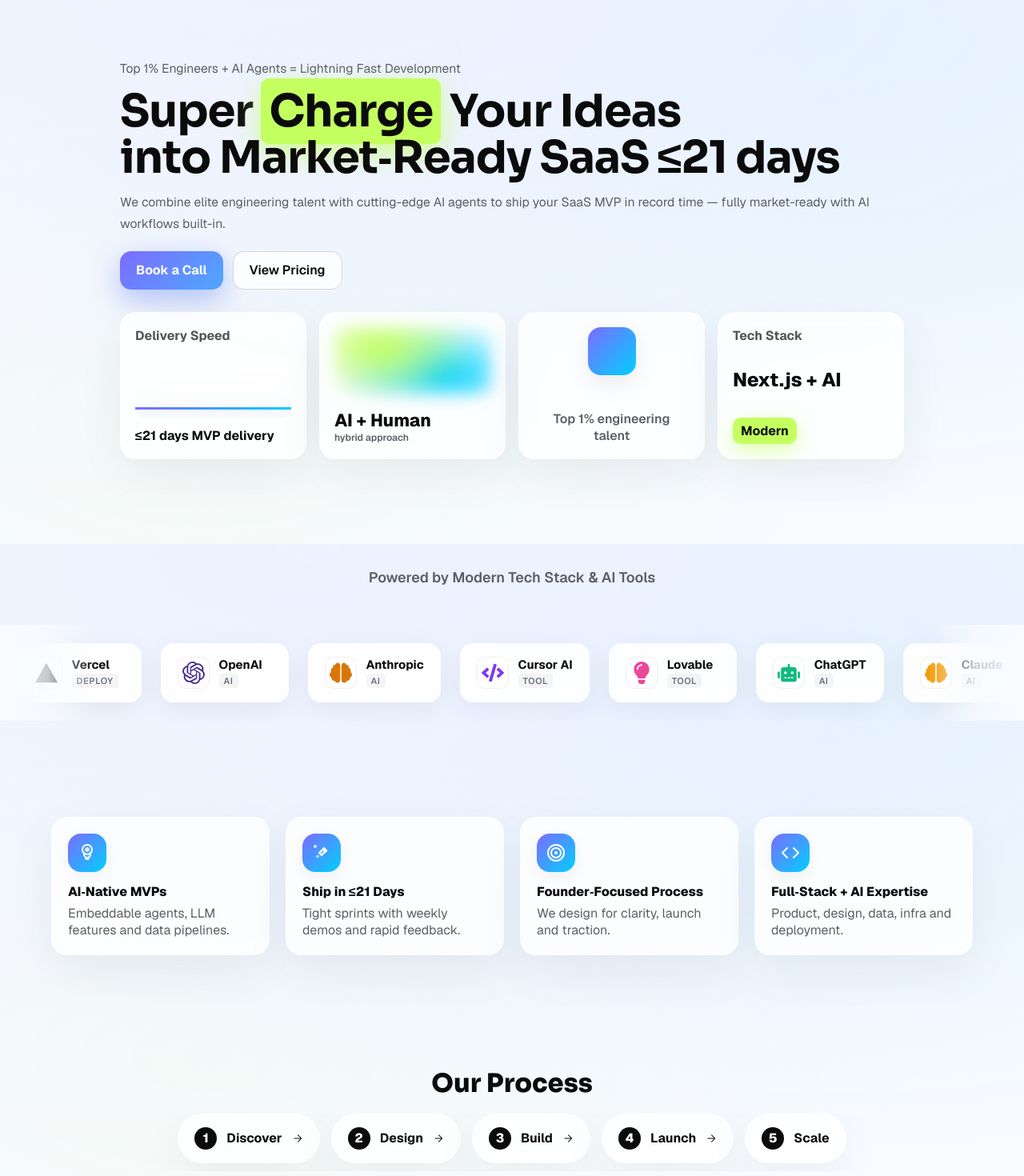
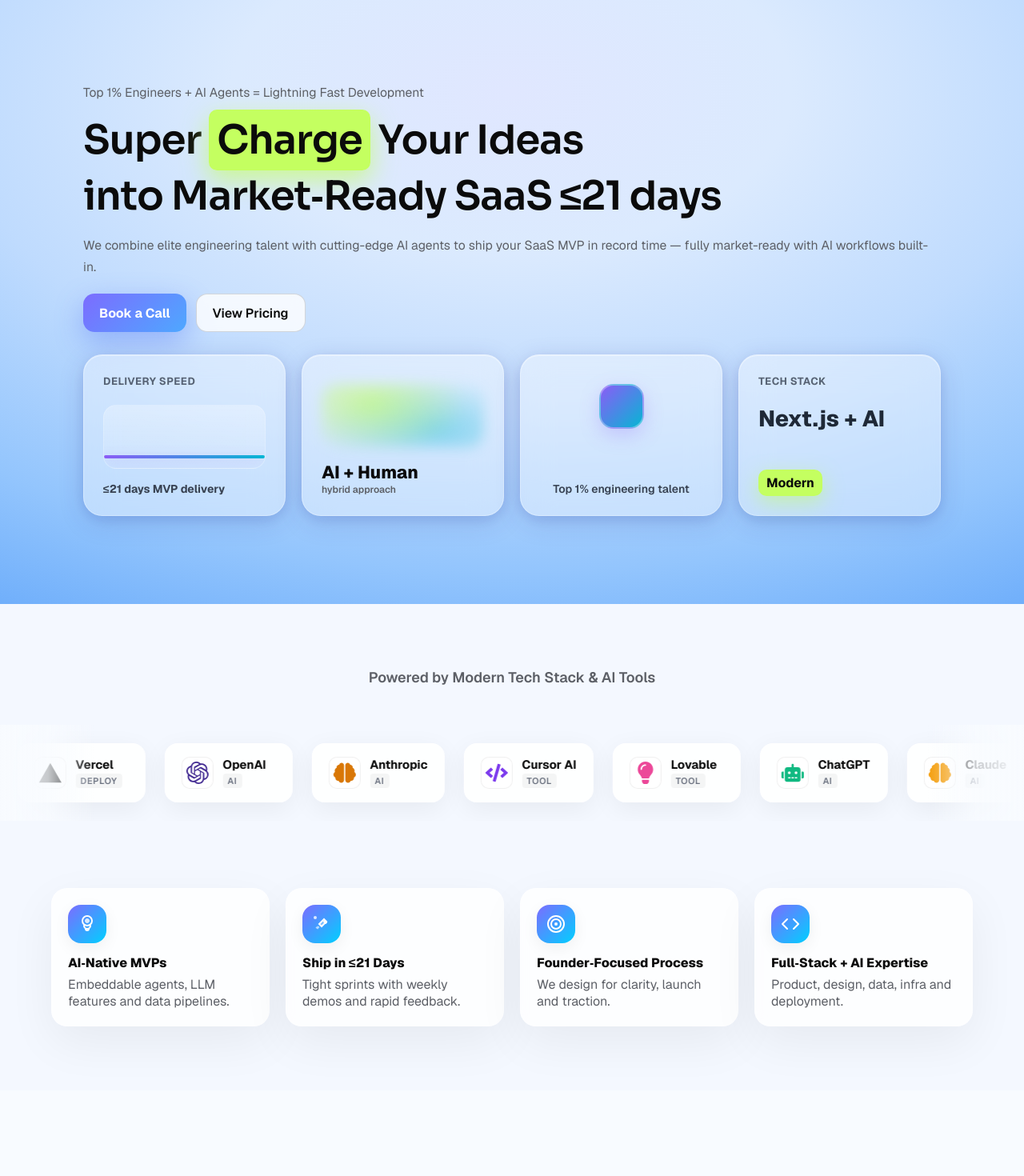
Before and after one commit to arkalal/agency-app, a Next.js app: page / in a window 1280 px wide. Shown: the part 120-1590 px from the top of the page at 80% size. Built offline with nearby package versions, Linux system fonts and the light colour scheme.

Commit message:
fixing UI

```diff
--- a/components/Home/FinalCta/FinalCta.module.scss
+++ b/components/Home/FinalCta/FinalCta.module.scss
@@ -1,32 +1,18 @@
 .wrap {
-  margin: 80px 0 60px;
+  margin: 0 0 80px;
   padding: 0 var(--container-pad);
 }
 .inner {
   border-radius: 32px;
   padding: 48px 36px;
-  background: linear-gradient(
-    135deg,
-    rgba(124, 108, 255, 0.3),
-    rgba(0, 208, 255, 0.3)
-  );
-  box-shadow: var(--shadow-lg);
+  background: #ffffff;
+  box-shadow: 0 8px 32px rgba(0, 0, 0, 0.08);
   text-align: center;
   position: relative;
   overflow: hidden;
   max-width: 980px;
-  margin: 0 auto;
-}
-.inner::before {
-  content: '';
-  position: absolute;
-  inset: 0;
-  background: radial-gradient(
-    600px 400px at 50% 30%,
-    rgba(196, 255, 96, 0.15),
-    transparent
-  );
-  pointer-events: none;
+  margin: 0 auto 60px;
+  border: 1px solid rgba(12, 12, 12, 0.06);
 }
 .title {
   font-size: 32px;
--- a/components/Home/Hero/Hero.js
+++ b/components/Home/Hero/Hero.js
@@ -5,8 +5,8 @@ import styles from "./Hero.module.scss";
 
 export default function Hero(){
   return (
-    <section className={`container ${styles.hero}`}>
-      <div className={styles.inner}>
+    <section className={styles.hero}>
+      <div className={`container ${styles.inner}`}>
         <div className={`subtitle ${styles.trustNote}`}>Top 1% Engineers + AI Agents = Lightning Fast Development</div>
         <h1 className={styles.h1}>
           Super <span className={styles.neon}>Charge</span> Your Ideas
--- a/components/Home/Hero/Hero.module.scss
+++ b/components/Home/Hero/Hero.module.scss
@@ -1,27 +1,205 @@
-.hero{padding:120px 0 56px;position:relative}
-.inner{max-width:980px;margin:0 auto}
-.trustNote{margin-bottom:14px}
-.h1{font-size:56px;line-height:1.04;letter-spacing:-0.02em;margin-bottom:14px}
-.neon{background:var(--accent-neon);padding:6px 10px;border-radius:10px;box-shadow:0 8px 24px rgba(196,255,96,.5);animation:pulse 2s ease-in-out infinite alternate}
+.hero {
+  min-height: 100vh;
+  display: flex;
+  align-items: center;
+  padding: 120px 0 80px;
+  position: relative;
+  background: radial-gradient(
+    ellipse 1400px 800px at 50% 20%,
+    #e0e7ff 0%,
+    #dbeafe 25%,
+    #bfdbfe 50%,
+    #93c5fd 75%,
+    #60a5fa 100%
+  );
+  overflow: hidden;
+}
+.inner {
+  max-width: 1200px;
+  margin: 0 auto;
+  width: 100%;
+}
+.trustNote {
+  margin-bottom: 14px;
+}
+.h1 {
+  font-size: 50px;
+  line-height: 1.4;
+  letter-spacing: -0.02em;
+  margin-bottom: 14px;
+  font-weight: 600;
+}
+.neon {
+  background: var(--accent-neon);
+  padding: 6px 10px;
+  border-radius: 10px;
+  box-shadow: 0 8px 24px rgba(196, 255, 96, 0.5);
+  animation: pulse 2s ease-in-out infinite alternate;
+}
 
 @keyframes pulse {
-  0% { box-shadow: 0 8px 24px rgba(196,255,96,.5); }
-  100% { box-shadow: 0 12px 32px rgba(196,255,96,.7); }
+  0% {
+    box-shadow: 0 8px 24px rgba(196, 255, 96, 0.5);
+  }
+  100% {
+    box-shadow: 0 12px 32px rgba(196, 255, 96, 0.7);
+  }
 }
-.ctas{display:flex;gap:12px;margin:20px 0 28px}
-.cardsRow{display:grid;grid-template-columns:repeat(4,1fr);gap:16px;align-items:stretch}
-.card{padding:18px;border-radius:20px;display:flex;flex-direction:column;justify-content:space-between;min-height:170px}
-.cardMiniTitle{font-weight:700;opacity:.7;margin-bottom:8px}
-.chart{height:76px;background:linear-gradient(180deg,rgba(255,255,255,.6),transparent);border-radius:12px;position:relative;overflow:hidden;margin:8px 0 12px}
-.line{position:absolute;inset:auto 0 10px 0;height:3px;background:linear-gradient(90deg,#7c6cff,#00d0ff);box-shadow:0 6px 20px rgba(76,110,245,.35)}
-.cardFoot{font-weight:700;color:#0b0b0b}
-.blob{height:84px;border-radius:16px;background:radial-gradient(60% 80% at 30% 30%,#c4ff60,transparent), radial-gradient(70% 80% at 70% 70%,#00d0ff,transparent);filter:blur(10px);animation:float 6s ease-in-out infinite;}
-.stat{font-weight:800;font-size:22px}
-.stat span{display:block;font-weight:600;font-size:12px;color:#5c5f66}
-.avatarWrap{display:flex;justify-content:center}
-.avatar{width:60px;height:60px;border-radius:16px;background:linear-gradient(135deg,#7c6cff,#00d0ff);box-shadow:0 10px 30px rgba(0,0,0,.08)}
-.caption{margin-top:8px;color:#5c5f66;font-weight:600;text-align:center}
-.balance{font-weight:800;font-size:24px}
-.status{margin-top:10px}
-@media(max-width:1100px){.h1{font-size:44px}.cardsRow{grid-template-columns:1fr 1fr}}
-@media(max-width:640px){.cardsRow{grid-template-columns:1fr}.hero{padding-top:88px}.h1{font-size:34px}}
+.ctas {
+  display: flex;
+  gap: 12px;
+  margin: 20px 0 28px;
+}
+.cardsRow {
+  display: grid;
+  grid-template-columns: repeat(4, 1fr);
+  gap: 20px;
+  align-items: stretch;
+  perspective: 1000px;
+}
+.card {
+  padding: 24px;
+  border-radius: 24px;
+  display: flex;
+  flex-direction: column;
+  justify-content: space-between;
+  min-height: 180px;
+  background: rgba(255, 255, 255, 0.4);
+  backdrop-filter: blur(20px);
+  border: 1px solid rgba(255, 255, 255, 0.3);
+  box-shadow: 0 8px 32px rgba(31, 38, 135, 0.15),
+    0 4px 16px rgba(31, 38, 135, 0.1), inset 0 1px 0 rgba(255, 255, 255, 0.4);
+  transform: translateZ(0) rotateX(2deg);
+  transition: transform 0.3s ease, box-shadow 0.3s ease;
+}
+.card:hover {
+  transform: translateZ(10px) rotateX(0deg);
+  box-shadow: 0 16px 48px rgba(31, 38, 135, 0.2),
+    0 8px 24px rgba(31, 38, 135, 0.15), inset 0 1px 0 rgba(255, 255, 255, 0.5);
+}
+.cardMiniTitle {
+  font-weight: 700;
+  opacity: 0.8;
+  margin-bottom: 8px;
+  color: #374151;
+  font-size: 13px;
+  text-transform: uppercase;
+  letter-spacing: 0.5px;
+}
+.chart {
+  height: 80px;
+  background: linear-gradient(
+    180deg,
+    rgba(255, 255, 255, 0.3),
+    rgba(255, 255, 255, 0.1)
+  );
+  border-radius: 16px;
+  position: relative;
+  overflow: hidden;
+  margin: 12px 0 16px;
+  border: 1px solid rgba(255, 255, 255, 0.2);
+}
+.line {
+  position: absolute;
+  inset: auto 0 12px 0;
+  height: 4px;
+  background: linear-gradient(90deg, #8b5cf6, #06b6d4);
+  border-radius: 2px;
+  box-shadow: 0 4px 16px rgba(139, 92, 246, 0.3);
+}
+.cardFoot {
+  font-weight: 700;
+  color: #374151;
+  font-size: 14px;
+}
+.blob {
+  height: 80px;
+  border-radius: 20px;
+  background: radial-gradient(
+      60% 80% at 30% 30%,
+      rgba(196, 255, 96, 0.6),
+      transparent
+    ),
+    radial-gradient(70% 80% at 70% 70%, rgba(6, 182, 212, 0.4), transparent);
+  filter: blur(8px);
+  animation: float 6s ease-in-out infinite;
+  margin: 12px 0 16px;
+}
+.stat {
+  font-weight: 800;
+  font-size: 22px;
+}
+.stat span {
+  display: block;
+  font-weight: 600;
+  font-size: 12px;
+  color: #5c5f66;
+}
+.avatarWrap {
+  display: flex;
+  justify-content: center;
+  margin: 12px 0 16px;
+}
+.avatar {
+  width: 56px;
+  height: 56px;
+  border-radius: 18px;
+  background: linear-gradient(135deg, #8b5cf6, #06b6d4);
+  box-shadow: 0 8px 24px rgba(139, 92, 246, 0.25);
+  border: 2px solid rgba(255, 255, 255, 0.3);
+}
+.caption {
+  margin-top: 8px;
+  color: #374151;
+  font-weight: 600;
+  text-align: center;
+  font-size: 14px;
+}
+.balance {
+  font-weight: 800;
+  font-size: 28px;
+  color: #1f2937;
+  margin: 12px 0 16px;
+}
+.status {
+  margin-top: auto;
+}
+@media (max-width: 1200px) {
+  .inner {
+    max-width: 1000px;
+  }
+  .h1 {
+    font-size: 46px;
+  }
+}
+@media (max-width: 1000px) {
+  .h1 {
+    font-size: 42px;
+  }
+  .cardsRow {
+    grid-template-columns: 1fr 1fr;
+    gap: 16px;
+  }
+}
+@media (max-width: 768px) {
+  .inner {
+    max-width: 100%;
+    padding: 0 20px;
+  }
+  .cardsRow {
+    grid-template-columns: 1fr 1fr;
+    gap: 12px;
+  }
+}
+@media (max-width: 640px) {
+  .cardsRow {
+    grid-template-columns: 1fr;
+    gap: 16px;
+  }
+  .hero {
+    padding-top: 88px;
+  }
+  .h1 {
+    font-size: 34px;
+  }
+}
--- a/components/Home/Home.js
+++ b/components/Home/Home.js
@@ -11,13 +11,28 @@ import styles from "./Home.module.scss";
 export default function Home(){
   return (
     <main className={styles.home}>
+      {/* Section 1: Hero */}
       <Hero />
-      <TechStack />
-      <Values id="services" />
-      <Process id="process" />
-      <Testimonials />
+
+      {/* Section 2: Tech Stack + Services (4 cards) */}
+      <section className={styles.techServicesSection}>
+        <TechStack />
+        <Values id="services" />
+      </section>
+
+      {/* Section 3: Process + Testimonials */}
+      <section className={styles.processTestimonialsSection}>
+        <Process id="process" />
+        <Testimonials />
+      </section>
+
+      {/* Section 4: Pricing */}
       <PricingPreview />
-      <FinalCta />
+
+      {/* Section 5: Final CTA + Footer */}
+      <section className={styles.finalSection}>
+        <FinalCta />
+      </section>
     </main>
   );
 }
--- a/components/Home/Home.module.scss
+++ b/components/Home/Home.module.scss
@@ -1,3 +1,29 @@
 .home {
   display: block;
 }
+
+/* Clear section separation with solid backgrounds */
+
+/* Section 2: Tech Stack + Services */
+.techServicesSection {
+  background: #f4f8ff;
+  padding: 80px 0;
+  width: 100%;
+  position: relative;
+}
+
+/* Section 3: Process + Testimonials */
+.processTestimonialsSection {
+  background: #f8fbff;
+  padding: 80px 0;
+  width: 100%;
+  position: relative;
+}
+
+/* Section 5: Final CTA + Footer */
+.finalSection {
+  background: #ffffff;
+  padding: 80px 0 120px;
+  width: 100%;
+  position: relative;
+}
--- a/components/Home/PricingPreview/PricingPreview.module.scss
+++ b/components/Home/PricingPreview/PricingPreview.module.scss
@@ -1,6 +1,8 @@
 .wrap {
   padding: 80px 0 100px;
-  background: radial-gradient(1200px 600px at 50% 0%, rgba(124,108,255,0.03), transparent);
+  background: #ffffff;
+  width: 100%;
+  position: relative;
 }
 .title {
   font-size: 36px;
--- a/components/Home/Process/Process.module.scss
+++ b/components/Home/Process/Process.module.scss
@@ -1,5 +1,5 @@
 .wrap {
-  padding: 60px 0;
+  padding: 60px 0 40px;
 }
 .title {
   font-size: 32px;
@@ -10,10 +10,11 @@
 .steps {
   display: flex;
   gap: 14px;
-  overflow: auto;
-  padding-bottom: 10px;
+  flex-wrap: wrap;
   justify-content: center;
   align-items: center;
+  padding-bottom: 20px;
+  margin-bottom: 20px;
 }
 .step {
   padding: 16px 20px;
@@ -22,7 +23,10 @@
   align-items: center;
   gap: 12px;
   white-space: nowrap;
-  transition: transform .2s ease, box-shadow .2s ease;
+  transition: transform 0.2s ease, box-shadow 0.2s ease;
+  background: #ffffff;
+  border: 1px solid rgba(12, 12, 12, 0.08);
+  box-shadow: 0 6px 18px rgba(0, 0, 0, 0.06);
 }
 .index {
   width: 28px;
--- a/components/Home/Trusted/Trusted.module.scss
+++ b/components/Home/Trusted/Trusted.module.scss
@@ -1,7 +1,7 @@
 .wrap {
-  padding: 80px 0 60px;
+  padding: 0;
   overflow: hidden;
-  position: relative;
+  margin-bottom: 24px;
 }
 
 .title {
--- a/components/Home/Values/Values.js
+++ b/components/Home/Values/Values.js
@@ -46,7 +46,8 @@ const items = [
 
 export default function Values(){
   return (
-    <section className="container">
+    <section className={styles.wrap}>
+      <div className="container">
       <motion.div
         className={styles.grid}
         initial={{ opacity: 0, y: 60 }}
@@ -72,6 +73,7 @@ export default function Values(){
           </motion.div>
         ))}
       </motion.div>
+      </div>
     </section>
   )
 }
--- a/components/Home/Values/Values.module.scss
+++ b/components/Home/Values/Values.module.scss
@@ -1,8 +1,11 @@
+.wrap {
+  padding: 60px 0 0;
+}
 .grid {
   display: grid;
   grid-template-columns: repeat(4, 1fr);
   gap: 20px;
-  margin: 60px auto 80px;
+  margin: 0 auto;
   padding: 0;
 }
 .card {
```
Also changed, not shown: components/Home/Testimonials/Testimonials.module.scss (+14 -4 lines).
